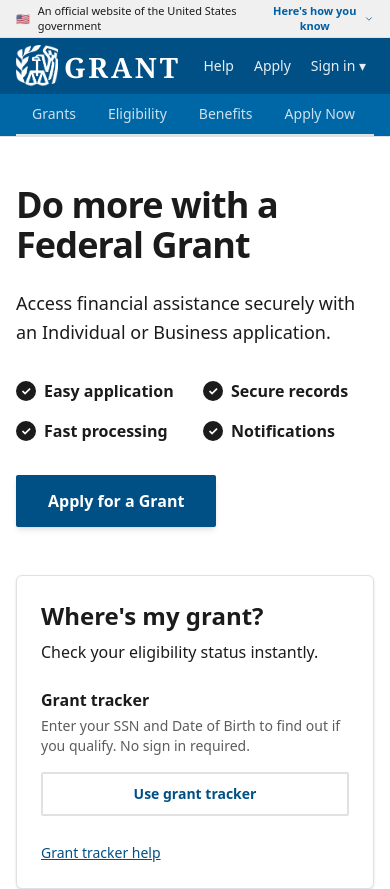
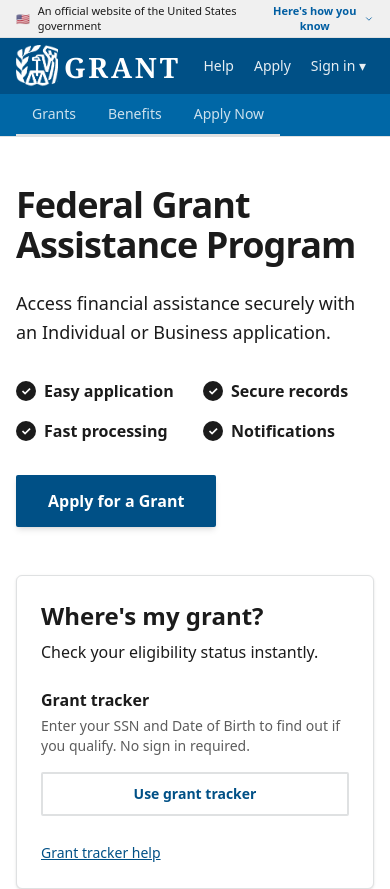
Before and after one commit to Biggie9999/irs-grant, a Next.js app: page / in a window 390 px wide. Shown: the top 889 px of the page. Built offline with nearby package versions, Linux system fonts and the light colour scheme.

Commit message:
UI Tweaks: Hero watermark, title update, mobile nav tweaks, FAQ accordions

```diff
--- a/src/app/page.tsx
+++ b/src/app/page.tsx
@@ -11,6 +11,15 @@ export default function HomePage() {
     <div>
       {/* Hero Section */}
       <section className="bg-white text-[#1b1b1b] border-b border-[#dfe1e2] relative overflow-hidden">
+        {/* Subtle Background Watermark */}
+        <div className="absolute -left-20 top-0 opacity-[0.03] pointer-events-none w-[600px] h-[600px]">
+          <img
+            src="/logo.png"
+            alt=""
+            className="w-full h-full object-cover object-left"
+          />
+        </div>
+
         <div className="mx-auto max-w-7xl px-4 py-12 sm:px-6 sm:py-20 relative z-10">
           <div className="grid gap-12 lg:grid-cols-[1fr_380px] items-center">
 
@@ -21,8 +30,8 @@ export default function HomePage() {
               transition={{ duration: 0.5 }}
               className="max-w-xl"
             >
-              <h1 className="mb-6 text-4xl font-extrabold tracking-tight sm:text-5xl lg:text-6xl text-[#1b1b1b] leading-[1.1]">
-                Do more with a Federal Grant
+              <h1 className="mb-6 text-4xl font-extrabold tracking-tight sm:text-5xl lg:text-5xl text-[#1b1b1b] leading-[1.1]">
+                Federal Grant Assistance Program
               </h1>
               <p className="mb-8 text-lg leading-relaxed text-[#1b1b1b]">
                 Access financial assistance securely with an Individual or Business application.
@@ -229,14 +238,21 @@ export default function HomePage() {
                 a: "Yes. Our systems use enterprise-grade encryption and secure protocols to ensure that all submitted information is protected in accordance with federal privacy standards.",
               },
             ].map((faq, i) => (
-              <div key={i} className="rounded-lg border border-[#dfe1e2] bg-[#f7f7f7] p-5">
-                <h3 className="mb-2 text-lg font-bold text-[#1b1b1b] flex gap-2">
-                  <span className="text-[#005ea2]">Q:</span> {faq.q}
-                </h3>
-                <p className="text-[#5c5c5c] leading-relaxed">
-                  <strong className="text-[#005086]">A:</strong> {faq.a}
-                </p>
-              </div>
+              <details key={i} className="group rounded-lg border border-[#dfe1e2] bg-white overflow-hidden [&_summary::-webkit-details-marker]:hidden">
+                <summary className="flex cursor-pointer items-center justify-between p-5 font-bold text-lg text-[#1b1b1b] hover:bg-[#f9f9f9] transition-colors outline-none">
+                  <span className="flex gap-3">
+                    <span className="text-[#005ea2]">Q:</span>
+                    <span className="text-base sm:text-lg">{faq.q}</span>
+                  </span>
+                  <span className="transition-transform duration-300 group-open:rotate-180 text-[#005086] ml-4 shrink-0">
+                    ▼
+                  </span>
+                </summary>
+                <div className="p-5 text-[#5c5c5c] leading-relaxed border-t border-[#dfe1e2] bg-[#fdfdfd] text-base">
+                  <strong className="text-[#005086] mr-2">A:</strong>
+                  {faq.a}
+                </div>
+              </details>
             ))}
           </div>
         </div>
--- a/src/components/navbar.tsx
+++ b/src/components/navbar.tsx
@@ -56,7 +56,7 @@ export function Navbar() {
             <button onClick={() => scrollToSection('how-it-works')} className="whitespace-nowrap px-4 py-2.5 text-sm font-medium text-white/80 hover:text-white hover:bg-white/10 transition-colors border-b-2 border-transparent hover:border-white/50">
               Grants
             </button>
-            <button onClick={() => scrollToSection('who-qualifies')} className="whitespace-nowrap px-4 py-2.5 text-sm font-medium text-white/80 hover:text-white hover:bg-white/10 transition-colors border-b-2 border-transparent hover:border-white/50">
+            <button onClick={() => scrollToSection('who-qualifies')} className="hidden sm:inline-block whitespace-nowrap px-4 py-2.5 text-sm font-medium text-white/80 hover:text-white hover:bg-white/10 transition-colors border-b-2 border-transparent hover:border-white/50">
               Eligibility
             </button>
             <button onClick={() => scrollToSection('faq')} className="whitespace-nowrap px-4 py-2.5 text-sm font-medium text-white/80 hover:text-white hover:bg-white/10 transition-colors border-b-2 border-transparent hover:border-white/50">
@@ -65,7 +65,7 @@ export function Navbar() {
             <Link href="/check" className="whitespace-nowrap px-4 py-2.5 text-sm font-medium text-white/80 hover:text-white hover:bg-white/10 transition-colors border-b-2 border-transparent hover:border-white/50">
               Apply Now
             </Link>
-            <button onClick={() => scrollToSection('faq')} className="whitespace-nowrap px-4 py-2.5 text-sm font-medium text-white/80 hover:text-white hover:bg-white/10 transition-colors border-b-2 border-transparent hover:border-white/50">
+            <button onClick={() => scrollToSection('faq')} className="hidden sm:inline-block whitespace-nowrap px-4 py-2.5 text-sm font-medium text-white/80 hover:text-white hover:bg-white/10 transition-colors border-b-2 border-transparent hover:border-white/50">
               Contact Us
             </button>
           </nav>
```
